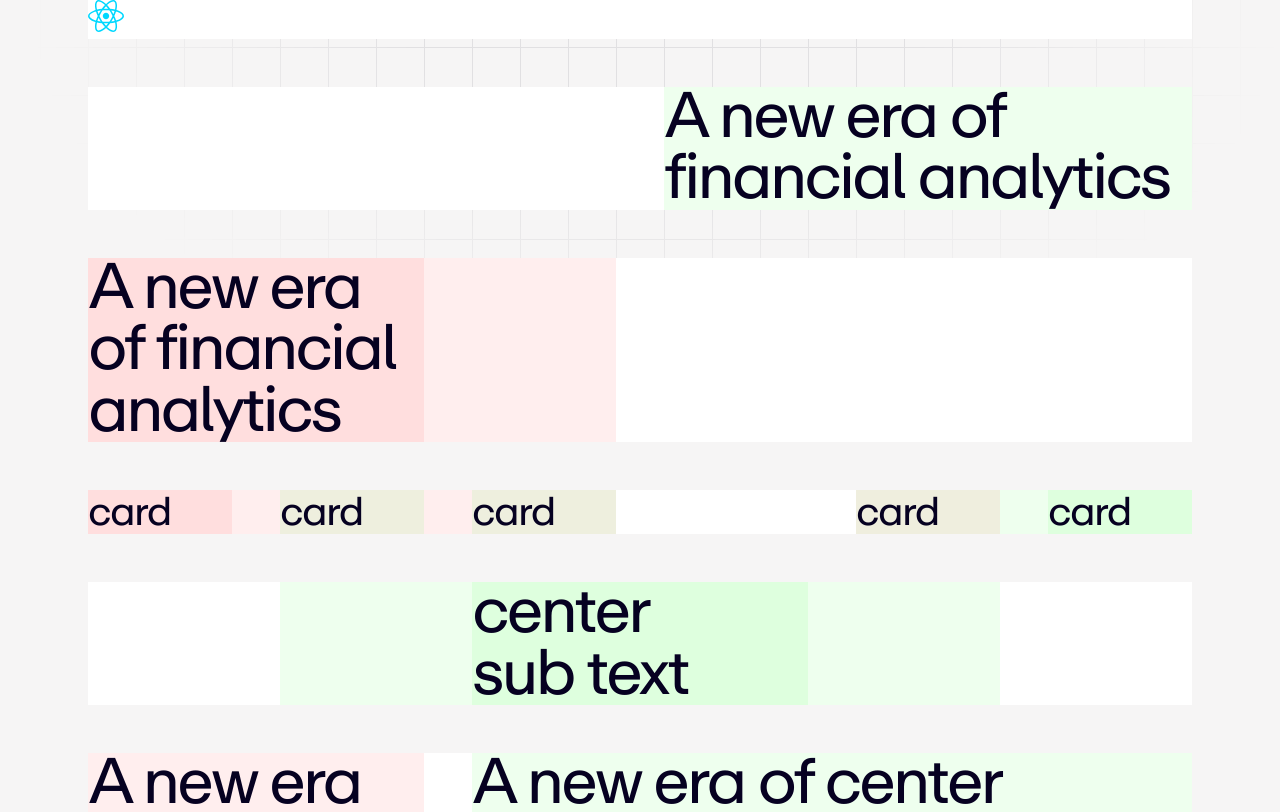
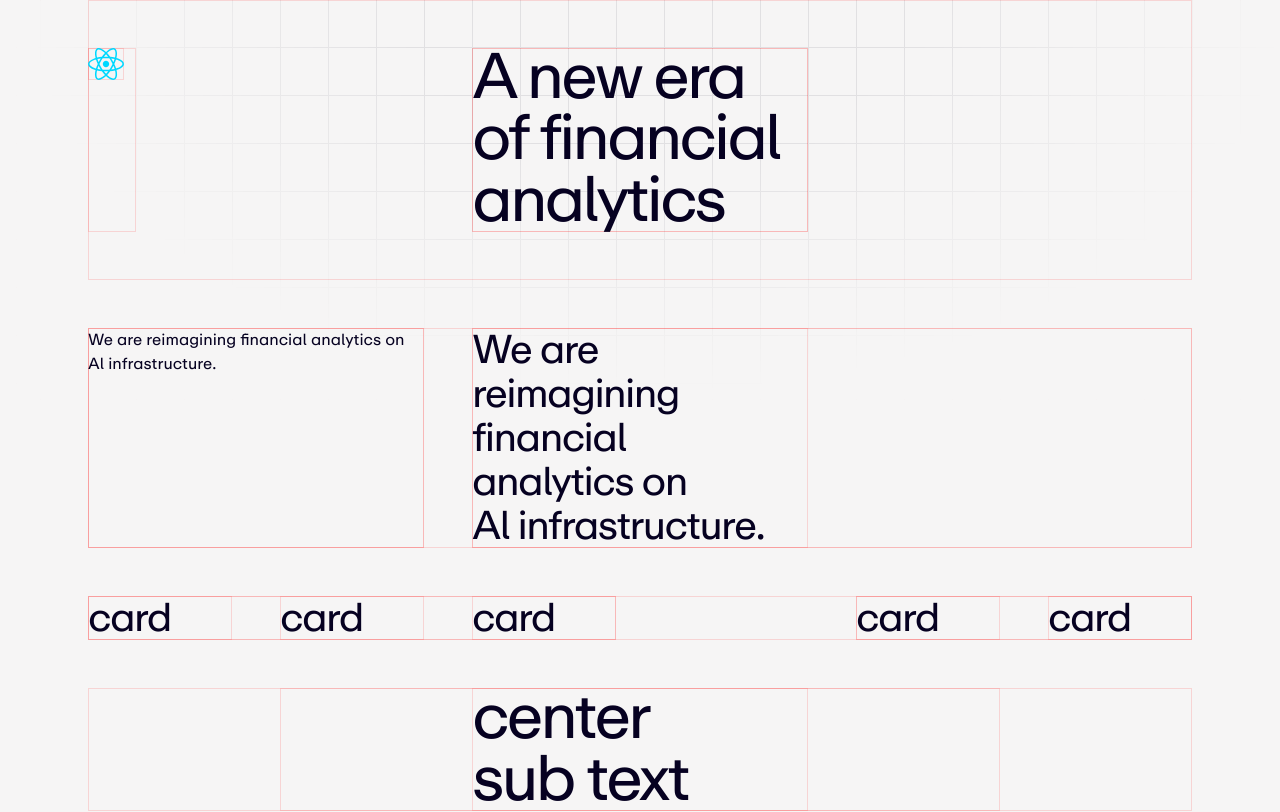
Before and after one commit to sebastiangraz/bayesline, a React (Vite) app: page / in a window 1280 px wide. Shown: the top 812 px of the page. Built offline with nearby package versions, Linux system fonts and the light colour scheme.

Commit message:
setup hero

```diff
--- a/src/App.tsx
+++ b/src/App.tsx
@@ -1,29 +1,23 @@
-import reactLogo from './assets/react.svg';
-import style from './utils.module.css';
+import utils from './utils.module.css';
+import { Hero } from './Hero';
 
 function App() {
   return (
-    <main>
+    <main className={utils.debug}>
       <div className="tile"></div>
-      <div className={`${style.section}`}>
-        <a href="https://react.dev" target="_blank">
-          <img src={reactLogo} className="logo react" alt="React logo" />
-        </a>
-      </div>
 
-      <div className={style.section}>
-        <div className="s-6 e-12">
-          <h1>A new era of financial analytics</h1>
+      <Hero />
+
+      <div className={utils.section}>
+        <div className="e-4 sub">
+          <p className="e-4">We are reimagining financial analytics on Al infrastructure.</p>
+        </div>
+        <div className="s-4 e-12 sub">
+          <h2 className="e-4">We are reimagining financial analytics on Al infrastructure.</h2>
         </div>
       </div>
 
-      <div className={style.section}>
-        <div className="e-6 sub">
-          <h1 className="e-4">A new era of financial analytics</h1>
-        </div>
-      </div>
-
-      <div className={style.section}>
+      <div className={utils.section}>
         <div className="e-6 sub">
           <h2 className="e-2">card</h2>
           <h2 className="s-2 e-4">card</h2>
@@ -35,13 +29,13 @@ function App() {
         </div>
       </div>
 
-      <div className={style.section}>
+      <div className={utils.section}>
         <div className="s-2 e-10 sub">
           <h1 className="s-2 e-6">center sub text</h1>
         </div>
       </div>
 
-      <div className={style.section}>
+      <div className={utils.section}>
         <div className="e-4">
           <h1>A new era of center</h1>
         </div>
@@ -50,7 +44,7 @@ function App() {
         </div>
       </div>
 
-      <div className={style.section}>
+      <div className={utils.section}>
         <div className="e-8">
           <h1>A new era of financial analytics</h1>
         </div>
--- /dev/null
+++ b/src/Hero/Hero.tsx
@@ -0,0 +1,16 @@
+import style from './hero.module.css';
+import reactLogo from '@/assets/react.svg';
+import utils from '@/utils.module.css';
+
+export const Hero = () => {
+  return (
+    <div className={`${utils.section} ${style.hero}`}>
+      <a href="https://react.dev" target="_blank">
+        <img src={reactLogo} className="logo react" alt="React logo" />
+      </a>
+      <div className="s-4 e-8">
+        <h1>A new era of financial analytics</h1>
+      </div>
+    </div>
+  );
+};
--- /dev/null
+++ b/src/Hero/hero.module.css
@@ -0,0 +1,6 @@
+.hero {
+  position: sticky;
+  top: 0;
+  z-index: -1;
+  padding: 3rem 0;
+}
--- /dev/null
+++ b/src/Hero/index.ts
@@ -0,0 +1 @@
+export { Hero } from './Hero';
--- a/src/index.css
+++ b/src/index.css
@@ -46,6 +46,10 @@ body {
   background-color: var(--background);
 }
 
+p {
+  margin: 0;
+}
+
 button {
   all: unset;
   cursor: pointer;
--- a/src/utils.module.css
+++ b/src/utils.module.css
@@ -3,14 +3,17 @@
   grid-template-columns: repeat(12, 1fr);
 }
 
-/* Usage
-
-    <div className={style.section}>
-        <div className="w-6 sub">
-        <h1 className="w-2">A new era of financial analytics</h1>
-        </div>
-    </div>
-*/
+.debug {
+  & > * {
+    box-shadow: 0 0 0 1px #f002 inset;
+  }
+  & > * > * {
+    box-shadow: 0 0 0 1px #f002 inset;
+  }
+  & > * > * > * {
+    box-shadow: 0 0 0 1px #f002 inset;
+  }
+}
 
 .section {
   composes: grid from global;
@@ -19,7 +22,6 @@
   max-width: 1104px;
   width: calc(100% - (var(--unit) / var(--wrapper) * (100% * 2)));
   margin-bottom: min(48px, calc(var(--unit) / var(--wrapper) * 100%));
-  background: #fff;
   overflow: hidden;
 
   & :global(.sub) {
@@ -28,13 +30,11 @@
 
   & :global([class^='s-']) {
     display: grid;
-    background: #0f01;
   }
 
   & :global([class^='e-']) {
     display: grid;
     grid-column-start: 1;
-    background: #f001;
   }
 
   /* start */
--- a/vite.config.ts
+++ b/vite.config.ts
@@ -10,5 +10,10 @@ export default defineConfig({
     modules: {
       localsConvention: 'camelCaseOnly'
     }
+  },
+  resolve: {
+    alias: {
+      '@': '/src'
+    }
   }
 });
```
